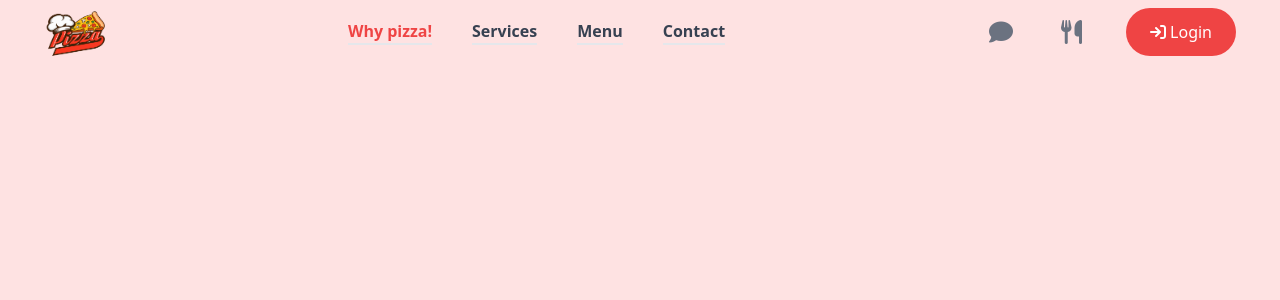
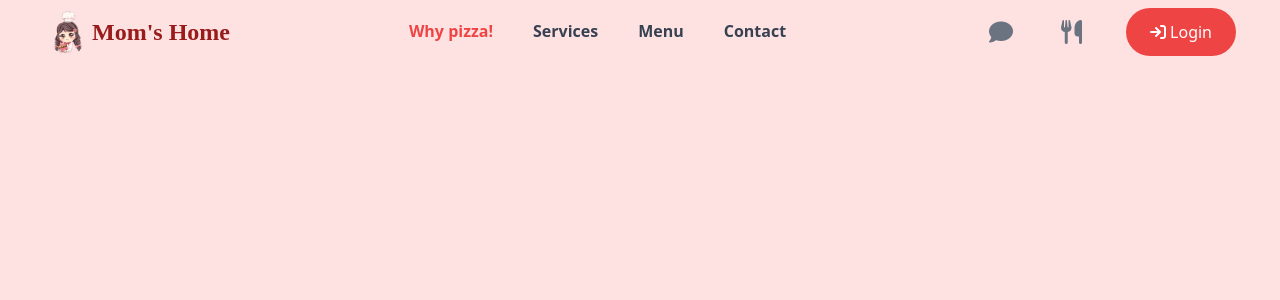
Before and after one commit to htetarkarhlaing/mom_home, a Next.js app: page /about in a window 1280 px wide. Shown: the top 300 px of the page. Built offline with nearby package versions, Linux system fonts and the light colour scheme; a web font is replaced by a local one.

Commit message:
logo change

```diff
--- a/pages/about.tsx
+++ b/pages/about.tsx
@@ -4,15 +4,18 @@ const About = () => {
     return (
         <div className="w-full h-screen bg-red-100">
             <div className="w-full h-16 p-5 px-11 flex justify-between items-center">
-                <div className="w-16 h-16">
-                    <img src="/aboutlogo.png" alt="navlogo"/>
+                <div className="flex items-center">
+                    <div className="w-12 h-12">
+                        <img src="/aboutlogo.png" alt="navlogo"/>
+                    </div>
+                    <span className="font-theme text-2xl font-semibold text-red-800">Mom's Home</span>
                 </div>
 
                 <ul className="flex justify-between">
-                    <li className="mx-5 font-bold text-red-500 cursor-pointer border-b-2 hover:border-red-600 hover:text-red-600">Why pizza!</li>
-                    <li className="mx-5 font-bold text-gray-700 cursor-pointer border-b-2 hover:border-red-600 hover:text-gray-800">Services</li>
-                    <li className="mx-5 font-bold text-gray-700 cursor-pointer border-b-2 hover:border-red-600 hover:text-gray-800">Menu</li>
-                    <li className="mx-5 font-bold text-gray-700 cursor-pointer border-b-2 hover:border-red-600 hover:text-gray-800">Contact</li>
+                    <li className="mx-5 font-bold text-red-500 cursor-pointer border-transparent border-b-2 hover:border-red-400 hover:text-red-600">Why pizza!</li>
+                    <li className="mx-5 font-bold text-gray-700 cursor-pointer border-transparent border-b-2 hover:border-red-400 hover:text-gray-800">Services</li>
+                    <li className="mx-5 font-bold text-gray-700 cursor-pointer border-transparent border-b-2 hover:border-red-400 hover:text-gray-800">Menu</li>
+                    <li className="mx-5 font-bold text-gray-700 cursor-pointer border-transparent border-b-2 hover:border-red-400 hover:text-gray-800">Contact</li>
                 </ul>
 
                 <div className="flex items-center">
```
Also changed, not shown: public/aboutlogo.png.
